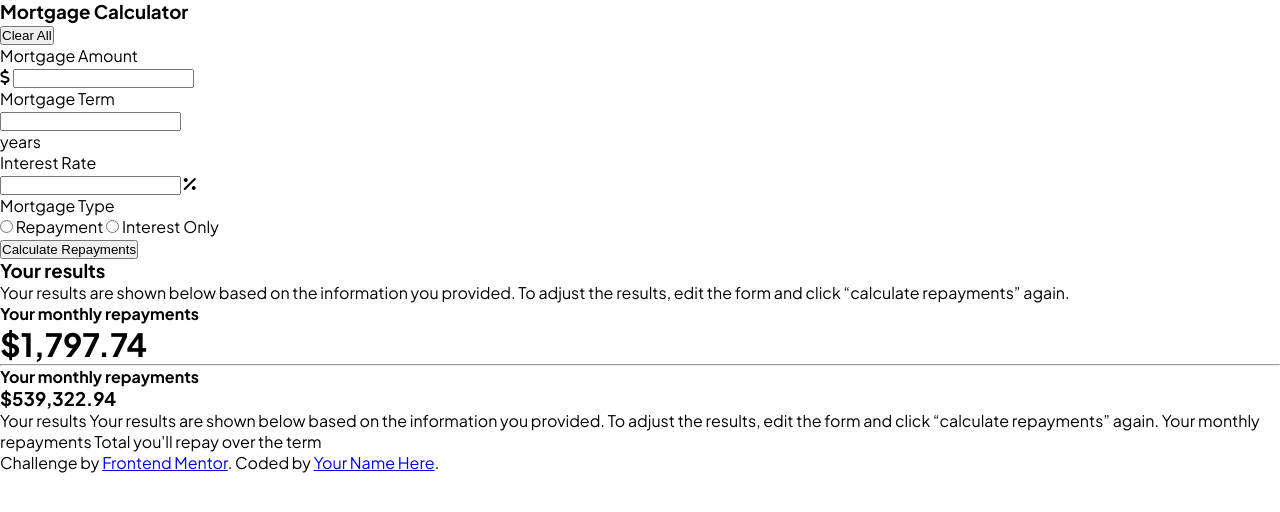
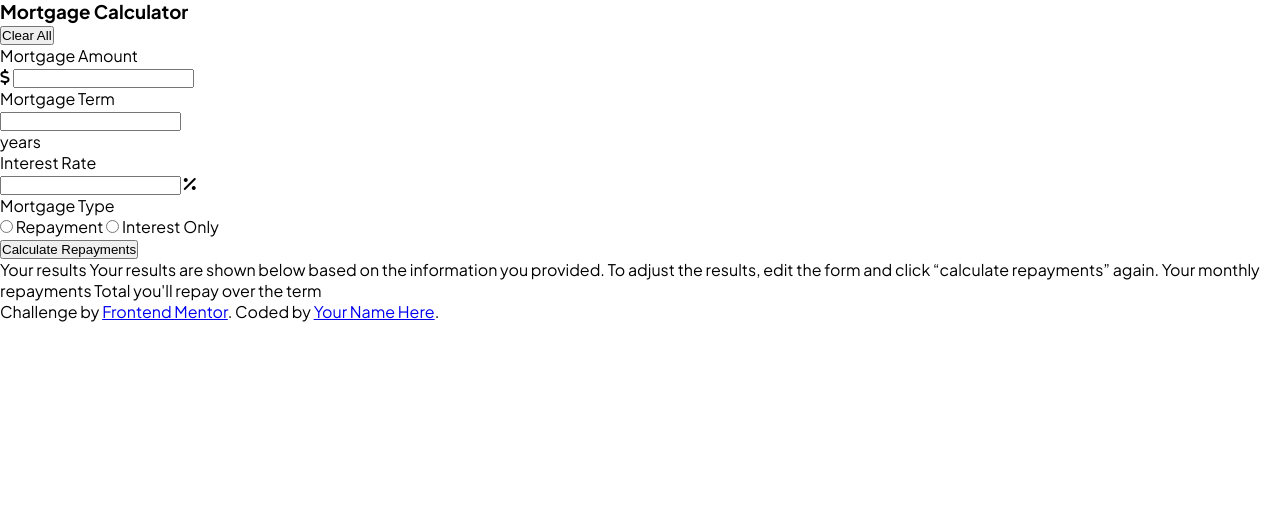
Before and after one commit to sbdev25/Mortgage-repayment-calculator, a plain HTML site: page index.html in a window 1280 px wide. Drawn offline with Linux system fonts and the light colour scheme.

Commit message:
some changes

```diff
--- a/index.html
+++ b/index.html
@@ -82,7 +82,7 @@
         </div>
 
 
-        <div class="container Black-section-second"  >
+        <div class="container Black-section-second"  style="display: none;">
 
           <h3 class="results"> Your results</h3>
           <p>  Your results are shown below based on the information you provided.
```
